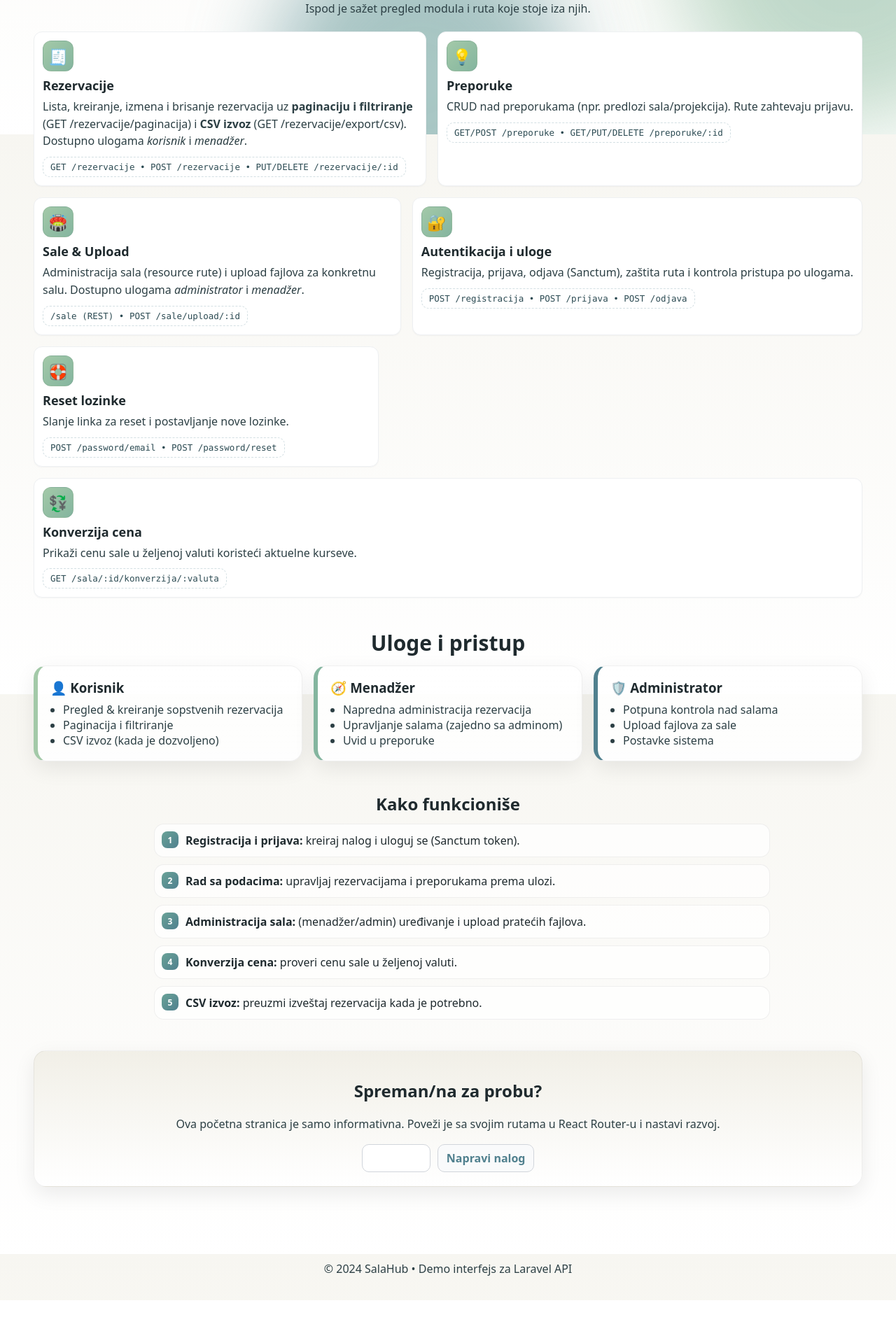
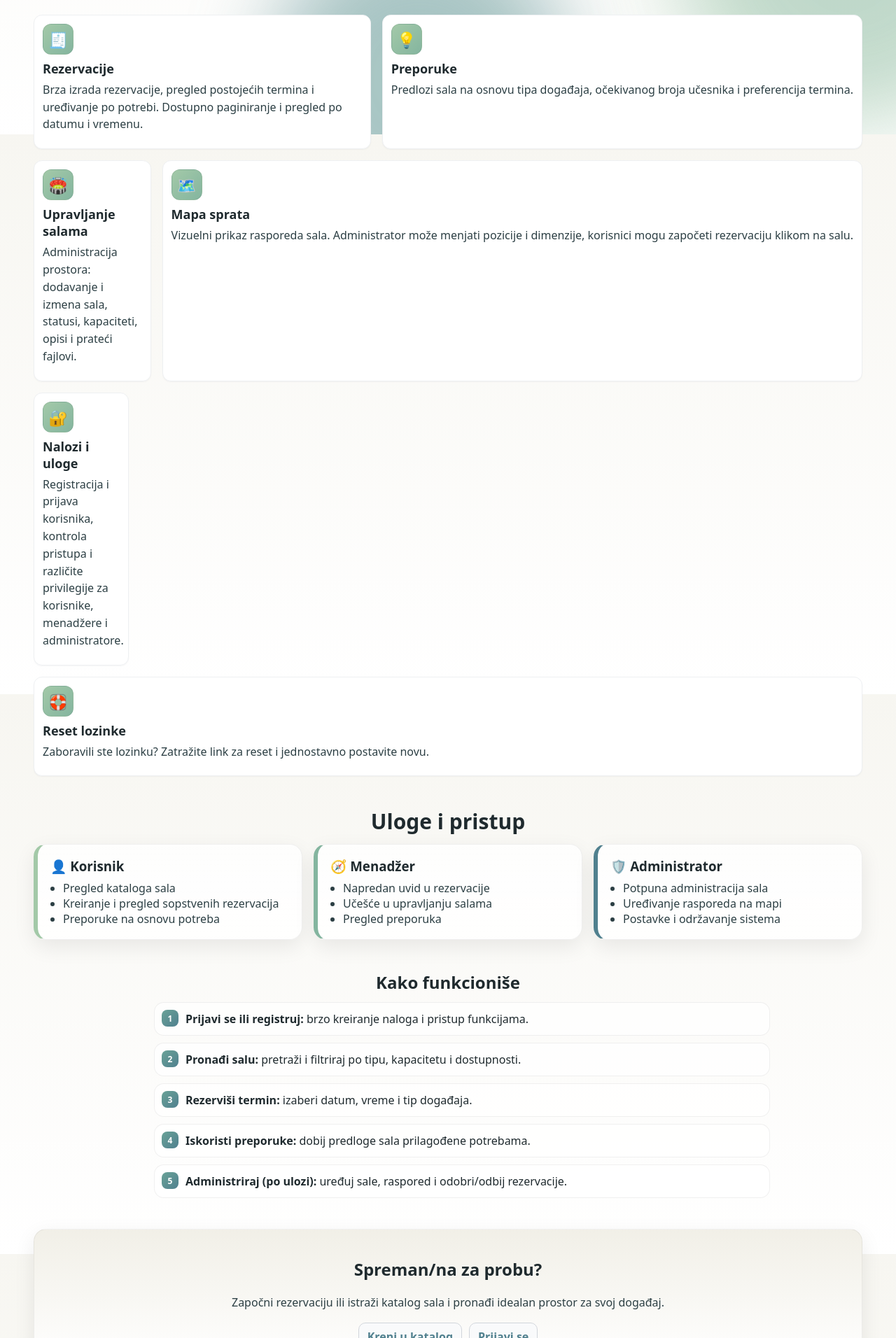
Before and after one commit to elab-development/internet-tehnologije-2024-projekat-rezervacijasala_2021_0247, a React (Create React App) app in the folder rezervacija-sala-react/: page / in a window 1280 px wide. Shown: the part 608-2520 px from the top of the page at 70% size. Before the commit the page ends 2466 px from the top, so only its background shows below. Built offline with nearby package versions, Linux system fonts and the light colour scheme.

Commit message:
ispravka pocetne stranice

```diff
--- a/rezervacija-sala-react/src/api/client.js
+++ b/rezervacija-sala-react/src/api/client.js
@@ -1,4 +1,3 @@
-// src/api/client.js
 import axios from "axios";
 
 const api = axios.create({
--- a/rezervacija-sala-react/src/components/Navbar.jsx
+++ b/rezervacija-sala-react/src/components/Navbar.jsx
@@ -44,7 +44,7 @@ export default function Navbar() {
           {!isAuthenticated ? (
             <>
               <NavLink className="btn btn--ghost" to="/login">Prijava</NavLink>
-              <NavLink className="btn btn--primary" to="/registracija">Registracija</NavLink>
+              <NavLink className="btn btn--ghost" to="/registracija">Registracija</NavLink>
             </>
           ) : (
             <>
--- a/rezervacija-sala-react/src/components/ReservationForm.jsx
+++ b/rezervacija-sala-react/src/components/ReservationForm.jsx
@@ -56,7 +56,7 @@ export default function ReservationForm({ initial=null, salaName="", onCancel, o
 
       <div className="form-actions">
         <button type="button" className="btn btn--ghost" onClick={onCancel} disabled={busy}>Otkaži</button>
-        <button className="btn btn--primary" disabled={busy}>Sačuvaj</button>
+        <button className="btn btn--ghost" disabled={busy}>Sačuvaj</button>
       </div>
     </form>
   );
--- a/rezervacija-sala-react/src/components/ui/Button.jsx
+++ b/rezervacija-sala-react/src/components/ui/Button.jsx
@@ -3,7 +3,7 @@ import React from "react";
 export default function Button({
   children,
   type = "button",
-  variant = "primary", // 'primary' | 'ghost' | 'danger'
+  variant = "ghost", // 'primary' | 'ghost' | 'danger'
   fullWidth = false,
   className = "",
   ...props
--- a/rezervacija-sala-react/src/pages/ForgotPasswordPage.jsx
+++ b/rezervacija-sala-react/src/pages/ForgotPasswordPage.jsx
@@ -60,7 +60,7 @@ export default function ForgotPasswordPage() {
             error={error}
           />
 
-          <Button type="submit" variant="primary" fullWidth disabled={loading}>
+          <Button type="submit" variant="ghost" fullWidth disabled={loading}>
             {loading ? "Šaljem link..." : "Pošalji link"}
           </Button>
 
--- a/rezervacija-sala-react/src/pages/LandingPage.jsx
+++ b/rezervacija-sala-react/src/pages/LandingPage.jsx
@@ -12,21 +12,17 @@ export default function LandingPage() {
       </div>
 
       <header className="lp-header" role="banner">
-
-
         <section className="hero">
-          <p className="eyebrow">Laravel API + React UI</p>
+          <p className="eyebrow">Aplikacija za rezervaciju sala</p>
           <h1>
             Pametno upravljanje salama i rezervacijama<br />
             <span className="accent">brzo, sigurno i pregledno</span>
           </h1>
           <p className="subtitle">
-            Ova aplikacija demonstrira ključne funkcionalnosti: rezervacije sa paginacijom i CSV
-            izvozom, preporuke, upravljanje salama sa uploadom fajlova, autentikaciju/uloge,
-            reset lozinke i konverziju cena po kursu.
+            Od pregleda kataloga i preporuka, do brze rezervacije i administracije sala — sve na jednom mestu.
           </p>
           <div className="hero-ctas">
-            <a className="btn btn--primary" href="/app">Uđi u aplikaciju</a>
+            <a className="btn btn--ghost" href="/katalog">Pogledaj katalog</a>
             <a className="btn btn--ghost" href="#funkcionalnosti">Pogledaj mogućnosti</a>
           </div>
         </section>
@@ -37,7 +33,7 @@ export default function LandingPage() {
         <section id="funkcionalnosti" className="features" aria-labelledby="features-title">
           <h2 id="features-title">Šta aplikacija omogućava</h2>
           <p className="section-lead">
-            Ispod je sažet pregled modula i ruta koje stoje iza njih.
+            Ključne funkcije za korisnike i administratore, osmišljene da olakšaju svakodnevni rad.
           </p>
 
           <div className="grid">
@@ -45,58 +41,49 @@ export default function LandingPage() {
               <div className="card-ico" aria-hidden="true">🧾</div>
               <h3>Rezervacije</h3>
               <p>
-                Lista, kreiranje, izmena i brisanje rezervacija uz{" "}
-                <strong>paginaciju i filtriranje</strong> ({`GET /rezervacije/paginacija`}) i{" "}
-                <strong>CSV izvoz</strong> ({`GET /rezervacije/export/csv`}). Dostupno ulogama
-                <em> korisnik</em> i <em>menadžer</em>.
+                Brza izrada rezervacije, pregled postojećih termina i uređivanje po potrebi.
+                Dostupno paginiranje i pregled po datumu i vremenu.
               </p>
-              <code className="endpoint">GET /rezervacije • POST /rezervacije • PUT/DELETE /rezervacije/:id</code>
             </article>
 
             <article className="card">
               <div className="card-ico" aria-hidden="true">💡</div>
               <h3>Preporuke</h3>
               <p>
-                CRUD nad preporukama (npr. predlozi sala/projekcija). Rute zahtevaju prijavu.
+                Predlozi sala na osnovu tipa događaja, očekivanog broja učesnika i preferencija termina.
               </p>
-              <code className="endpoint">GET/POST /preporuke • GET/PUT/DELETE /preporuke/:id</code>
             </article>
 
             <article className="card">
               <div className="card-ico" aria-hidden="true">🏟️</div>
-              <h3>Sale & Upload</h3>
+              <h3>Upravljanje salama</h3>
               <p>
-                Administracija sala (resource rute) i upload fajlova za konkretnu salu.
-                Dostupno ulogama <em>administrator</em> i <em>menadžer</em>.
+                Administracija prostora: dodavanje i izmena sala, statusi, kapaciteti, opisi i prateći fajlovi.
               </p>
-              <code className="endpoint">/sale (REST) • POST /sale/upload/:id</code>
+            </article>
+
+            <article className="card">
+              <div className="card-ico" aria-hidden="true">🗺️</div>
+              <h3>Mapa sprata</h3>
+              <p>
+                Vizuelni prikaz rasporeda sala. Administrator može menjati pozicije i dimenzije, korisnici mogu započeti rezervaciju klikom na salu.
+              </p>
             </article>
 
             <article className="card">
               <div className="card-ico" aria-hidden="true">🔐</div>
-              <h3>Autentikacija i uloge</h3>
+              <h3>Nalozi i uloge</h3>
               <p>
-                Registracija, prijava, odjava (Sanctum), zaštita ruta i kontrola pristupa po ulogama.
+                Registracija i prijava korisnika, kontrola pristupa i različite privilegije za korisnike, menadžere i administratore.
               </p>
-              <code className="endpoint">POST /registracija • POST /prijava • POST /odjava</code>
             </article>
 
             <article className="card">
               <div className="card-ico" aria-hidden="true">🛟</div>
               <h3>Reset lozinke</h3>
               <p>
-                Slanje linka za reset i postavljanje nove lozinke.
+                Zaboravili ste lozinku? Zatražite link za reset i jednostavno postavite novu.
               </p>
-              <code className="endpoint">POST /password/email • POST /password/reset</code>
-            </article>
-
-            <article className="card">
-              <div className="card-ico" aria-hidden="true">💱</div>
-              <h3>Konverzija cena</h3>
-              <p>
-                Prikaži cenu sale u željenoj valuti koristeći aktuelne kurseve.
-              </p>
-              <code className="endpoint">GET /sala/:id/konverzija/:valuta</code>
             </article>
           </div>
         </section>
@@ -108,25 +95,25 @@ export default function LandingPage() {
             <div className="role role--user">
               <h3>👤 Korisnik</h3>
               <ul>
-                <li>Pregled & kreiranje sopstvenih rezervacija</li>
-                <li>Paginacija i filtriranje</li>
-                <li>CSV izvoz (kada je dozvoljeno)</li>
+                <li>Pregled kataloga sala</li>
+                <li>Kreiranje i pregled sopstvenih rezervacija</li>
+                <li>Preporuke na osnovu potreba</li>
               </ul>
             </div>
             <div className="role role--manager">
               <h3>🧭 Menadžer</h3>
               <ul>
-                <li>Napredna administracija rezervacija</li>
-                <li>Upravljanje salama (zajedno sa adminom)</li>
-                <li>Uvid u preporuke</li>
+                <li>Napredan uvid u rezervacije</li>
+                <li>Učešće u upravljanju salama</li>
+                <li>Pregled preporuka</li>
               </ul>
             </div>
             <div className="role role--admin">
               <h3>🛡️ Administrator</h3>
               <ul>
-                <li>Potpuna kontrola nad salama</li>
-                <li>Upload fajlova za sale</li>
-                <li>Postavke sistema</li>
+                <li>Potpuna administracija sala</li>
+                <li>Uređivanje rasporeda na mapi</li>
+                <li>Postavke i održavanje sistema</li>
               </ul>
             </div>
           </div>
@@ -136,31 +123,29 @@ export default function LandingPage() {
         <section className="how" aria-labelledby="how-title">
           <h2 id="how-title">Kako funkcioniše</h2>
           <ol className="steps">
-            <li><strong>Registracija i prijava:</strong> kreiraj nalog i uloguj se (Sanctum token).</li>
-            <li><strong>Rad sa podacima:</strong> upravljaj rezervacijama i preporukama prema ulozi.</li>
-            <li><strong>Administracija sala:</strong> (menadžer/admin) uređivanje i upload pratećih fajlova.</li>
-            <li><strong>Konverzija cena:</strong> proveri cenu sale u željenoj valuti.</li>
-            <li><strong>CSV izvoz:</strong> preuzmi izveštaj rezervacija kada je potrebno.</li>
+            <li><strong>Prijavi se ili registruj:</strong> brzo kreiranje naloga i pristup funkcijama.</li>
+            <li><strong>Pronađi salu:</strong> pretraži i filtriraj po tipu, kapacitetu i dostupnosti.</li>
+            <li><strong>Rezerviši termin:</strong> izaberi datum, vreme i tip događaja.</li>
+            <li><strong>Iskoristi preporuke:</strong> dobij predloge sala prilagođene potrebama.</li>
+            <li><strong>Administriraj (po ulozi):</strong> uređuj sale, raspored i odobri/odbij rezervacije.</li>
           </ol>
         </section>
-
 
         {/* CTA sekcija */}
         <section className="cta" aria-labelledby="cta-title">
           <h2 id="cta-title">Spreman/na za probu?</h2>
           <p>
-            Ova početna stranica je samo informativna. Poveži je sa svojim rutama u React Router-u i
-            nastavi razvoj.
+            Započni rezervaciju ili istraži katalog sala i pronađi idealan prostor za svoj događaj.
           </p>
           <div className="hero-ctas">
-            <a className="btn btn--primary" href="/login">Prijavi se</a>
-            <a className="btn btn--ghost" href="/registracija">Napravi nalog</a>
+            <a className="btn btn--ghost" href="/katalog">Kreni u katalog</a>
+            <a className="btn btn--ghost" href="/login">Prijavi se</a>
           </div>
         </section>
       </main>
 
       <footer className="lp-footer" role="contentinfo">
-        <p>© {new Date().getFullYear()} SalaHub • Demo interfejs za Laravel API</p>
+        <p>© {new Date().getFullYear()} SalaHub • Sistem za rezervaciju sala</p>
       </footer>
     </div>
   );
--- a/rezervacija-sala-react/src/pages/ResetPasswordPage.jsx
+++ b/rezervacija-sala-react/src/pages/ResetPasswordPage.jsx
@@ -118,7 +118,7 @@ export default function ResetPasswordPage({ redirectTo="/login" }) {
             error={errors.password_confirmation}
           />
 
-          <Button type="submit" variant="primary" fullWidth disabled={loading || tokenInvalid}>
+          <Button type="submit" variant="ghost" fullWidth disabled={loading || tokenInvalid}>
             {loading ? "Snimam..." : "Sačuvaj novu lozinku"}
           </Button>
 
--- a/rezervacija-sala-react/src/pages/SaleCatalog.jsx
+++ b/rezervacija-sala-react/src/pages/SaleCatalog.jsx
@@ -284,7 +284,7 @@ export default function SaleCatalog() {
         <div className="card" style={{margin:"10px 0 14px", padding:"10px 12px"}}>
           <div style={{display:"flex",justifyContent:"space-between",alignItems:"center"}}>
             <strong>Predlog za vas (po unetim preferencijama):</strong>
-            <button className="btn btn--primary" onClick={autoReserveTop}>
+            <button className="btn btn--ghost" onClick={autoReserveTop}>
               Rezerviši top predlog
             </button>
           </div>
@@ -356,7 +356,7 @@ export default function SaleCatalog() {
                   <td><span className="muted">—</span></td>
                   <td className="right">
                     <button
-                      className="btn btn--primary"
+                      className="btn btn--ghost"
                       onClick={()=>setOpenRes({sala:s, date: date || "", from, to, tip_dogadjaja: kind})}
                     >
                       Rezerviši
```
Also changed, not shown: 2 other files (tests, documents, lock files or other folders).
